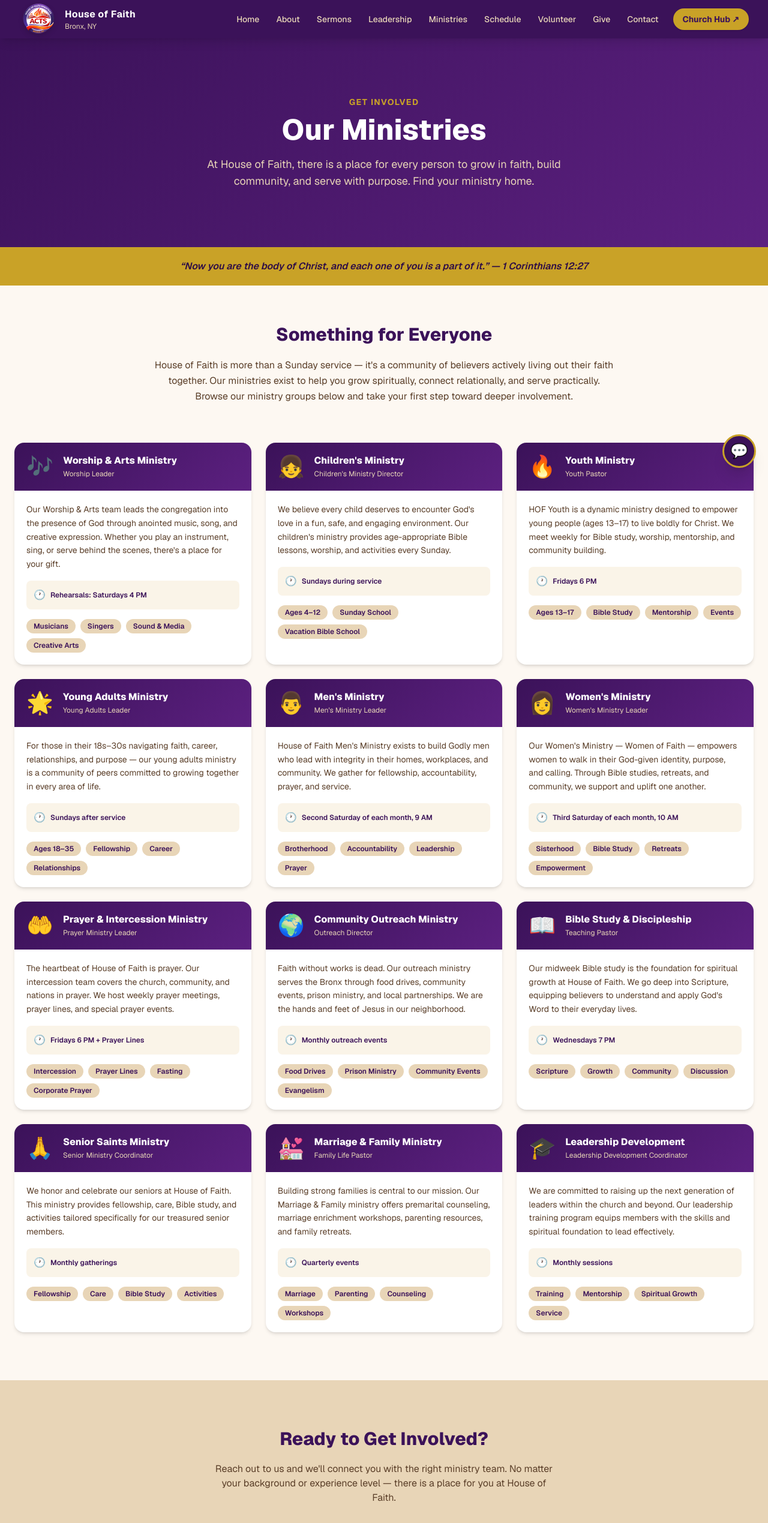
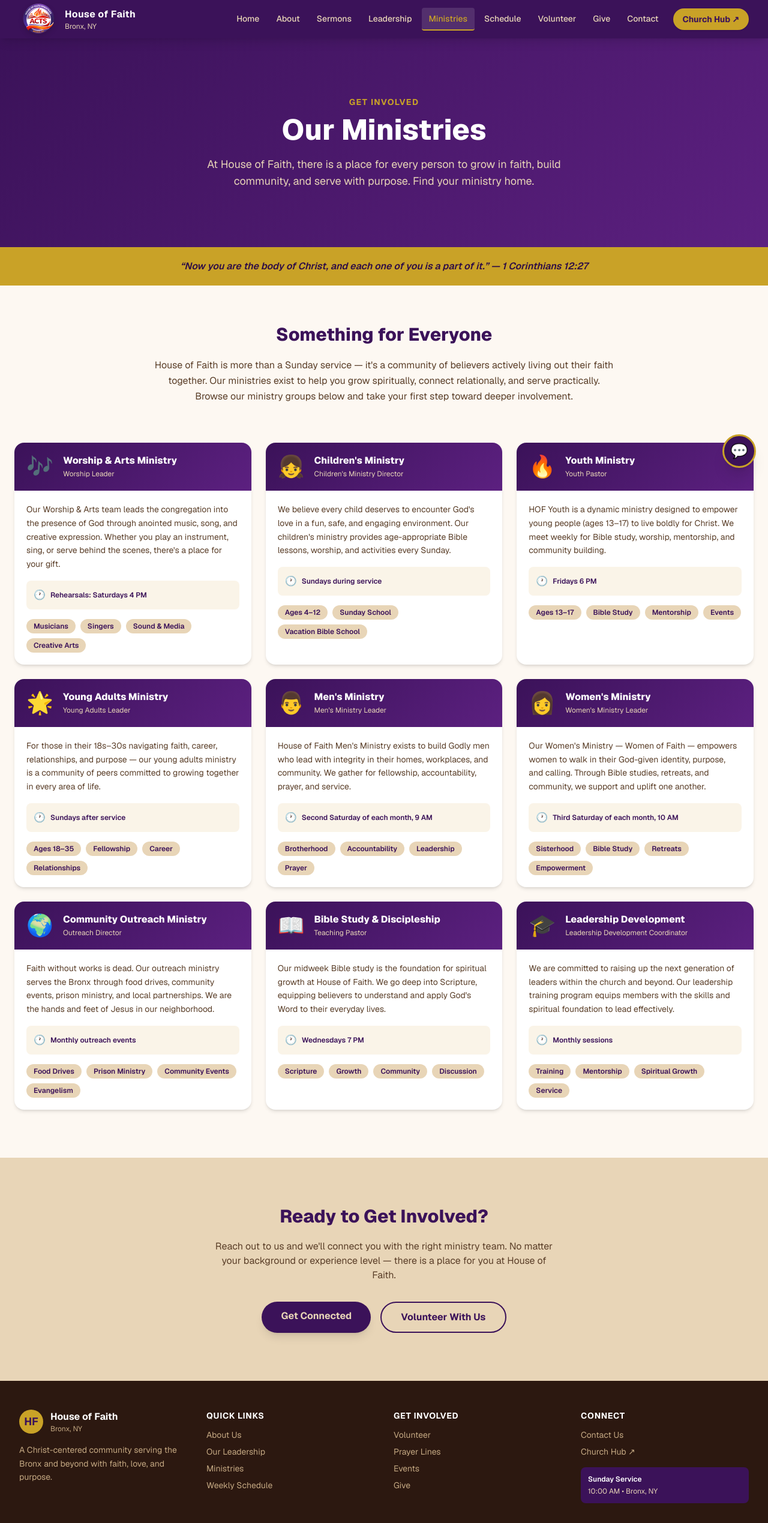
Before and after one commit to nansah/hof-ministries, a Next.js app in the folder hof-ministries/: page /ministries in a window 1280 px wide. Shown: the top 2539 px of the page at 60% size. Built offline with nearby package versions, Linux system fonts and the light colour scheme.

Commit message:
Add active nav state, remove 3 ministries

```diff
--- a/hof-ministries/src/app/components/Navbar.tsx
+++ b/hof-ministries/src/app/components/Navbar.tsx
@@ -1,6 +1,7 @@
 "use client";
 import { useState } from "react";
 import Link from "next/link";
+import { usePathname } from "next/navigation";
 
 const navLinks = [
   { href: "/", label: "Home" },
@@ -16,6 +17,7 @@ const navLinks = [
 
 export default function Navbar() {
   const [open, setOpen] = useState(false);
+  const pathname = usePathname();
 
   return (
     <header style={{ background: "#3b1259" }} className="sticky top-0 z-50 shadow-lg">
@@ -39,24 +41,35 @@ export default function Navbar() {
 
           {/* Desktop nav */}
           <nav className="hidden lg:flex items-center gap-1">
-            {navLinks.map((link) => (
+            {navLinks.map((link) => {
+              const isActive = link.href === "/" ? pathname === "/" : pathname.startsWith(link.href);
+              return (
                 <Link
                   key={link.href}
                   href={link.href}
                   className="px-3 py-2 rounded text-sm font-medium transition-colors"
-                style={{ color: "#e8d5b7" }}
+                  style={{
+                    color: isActive ? "#c9a227" : "#e8d5b7",
+                    background: isActive ? "rgba(255,255,255,0.12)" : "transparent",
+                    borderBottom: isActive ? "2px solid #c9a227" : "2px solid transparent",
+                  }}
                   onMouseEnter={(e) => {
+                    if (!isActive) {
                       (e.currentTarget as HTMLAnchorElement).style.color = "#c9a227";
                       (e.currentTarget as HTMLAnchorElement).style.background = "rgba(255,255,255,0.08)";
+                    }
                   }}
                   onMouseLeave={(e) => {
+                    if (!isActive) {
                       (e.currentTarget as HTMLAnchorElement).style.color = "#e8d5b7";
                       (e.currentTarget as HTMLAnchorElement).style.background = "transparent";
+                    }
                   }}
                 >
                   {link.label}
                 </Link>
-            ))}
+              );
+            })}
             <a
               href="https://churchy.base44.app"
               target="_blank"
@@ -96,17 +109,24 @@ export default function Navbar() {
       {open && (
         <div style={{ background: "#2e0d46" }} className="lg:hidden border-t border-purple-800">
           <div className="px-4 py-3 flex flex-col gap-1">
-            {navLinks.map((link) => (
+            {navLinks.map((link) => {
+              const isActive = link.href === "/" ? pathname === "/" : pathname.startsWith(link.href);
+              return (
                 <Link
                   key={link.href}
                   href={link.href}
                   onClick={() => setOpen(false)}
                   className="px-3 py-2 rounded text-sm font-medium"
-                style={{ color: "#e8d5b7" }}
+                  style={{
+                    color: isActive ? "#c9a227" : "#e8d5b7",
+                    background: isActive ? "rgba(255,255,255,0.1)" : "transparent",
+                    borderLeft: isActive ? "3px solid #c9a227" : "3px solid transparent",
+                  }}
                 >
                   {link.label}
                 </Link>
-            ))}
+              );
+            })}
             <a
               href="https://churchy.base44.app"
               target="_blank"
--- a/hof-ministries/src/app/ministries/page.tsx
+++ b/hof-ministries/src/app/ministries/page.tsx
@@ -49,14 +49,7 @@ const ministryGroups = [
     lead: "Women's Ministry Leader",
     tags: ["Sisterhood", "Bible Study", "Retreats", "Empowerment"],
   },
-  {
-    icon: "🤲",
-    name: "Prayer & Intercession Ministry",
-    desc: "The heartbeat of House of Faith is prayer. Our intercession team covers the church, community, and nations in prayer. We host weekly prayer meetings, prayer lines, and special prayer events.",
-    meetingTime: "Fridays 6 PM + Prayer Lines",
-    lead: "Prayer Ministry Leader",
-    tags: ["Intercession", "Prayer Lines", "Fasting", "Corporate Prayer"],
-  },
+
   {
     icon: "🌍",
     name: "Community Outreach Ministry",
@@ -73,22 +66,7 @@ const ministryGroups = [
     lead: "Teaching Pastor",
     tags: ["Scripture", "Growth", "Community", "Discussion"],
   },
-  {
-    icon: "🙏",
-    name: "Senior Saints Ministry",
-    desc: "We honor and celebrate our seniors at House of Faith. This ministry provides fellowship, care, Bible study, and activities tailored specifically for our treasured senior members.",
-    meetingTime: "Monthly gatherings",
-    lead: "Senior Ministry Coordinator",
-    tags: ["Fellowship", "Care", "Bible Study", "Activities"],
-  },
-  {
-    icon: "💒",
-    name: "Marriage & Family Ministry",
-    desc: "Building strong families is central to our mission. Our Marriage & Family ministry offers premarital counseling, marriage enrichment workshops, parenting resources, and family retreats.",
-    meetingTime: "Quarterly events",
-    lead: "Family Life Pastor",
-    tags: ["Marriage", "Parenting", "Counseling", "Workshops"],
-  },
+
   {
     icon: "🎓",
     name: "Leadership Development",
```
Lines whose indentation alone changed are shown as unchanged.
